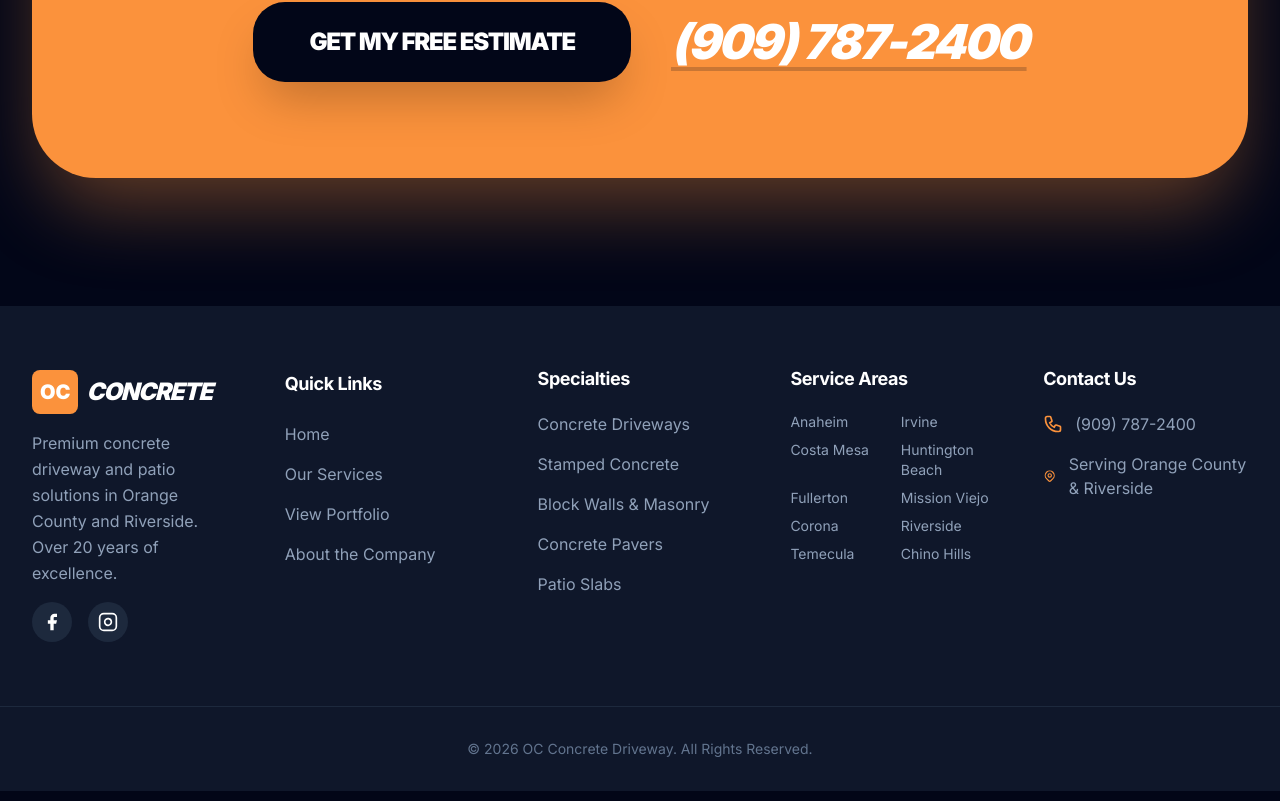
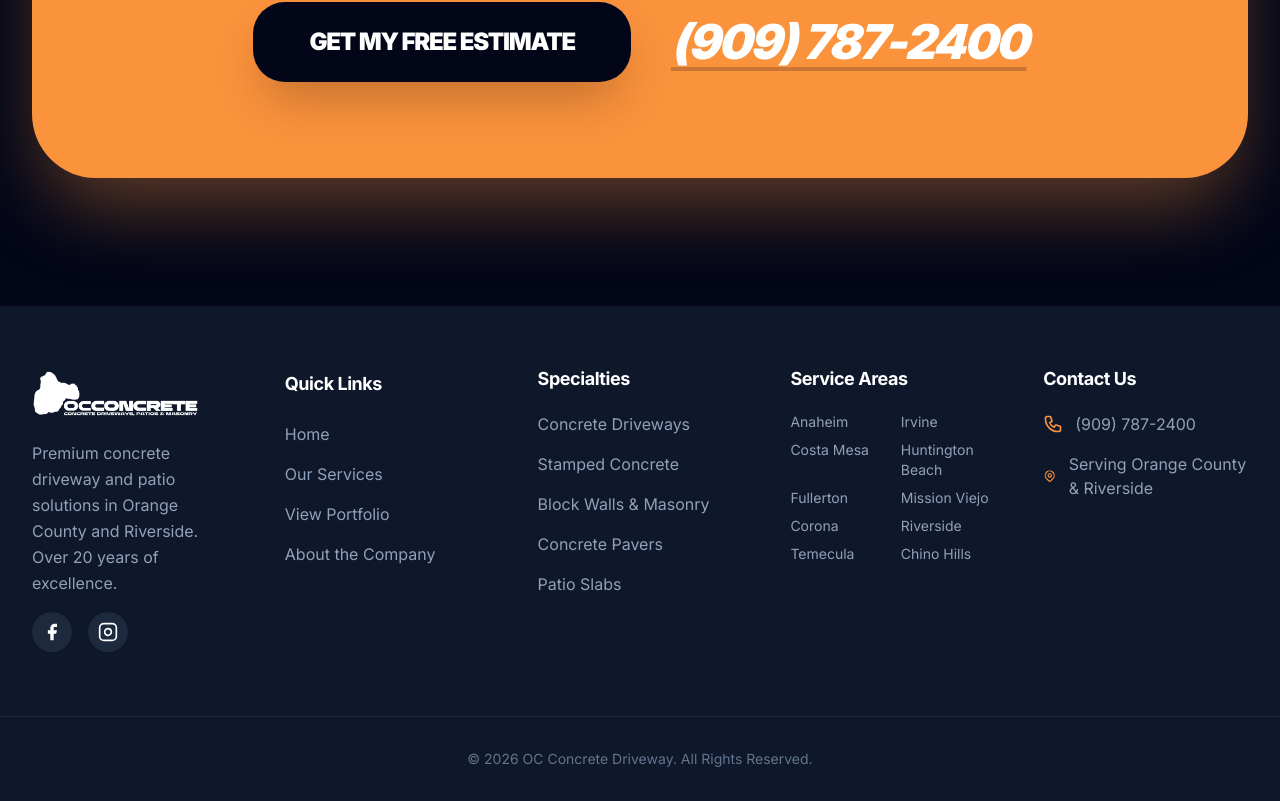
Before and after one commit to bxeinc-900/oc-concrete-driveway-full, a Next.js app in the folder frontend/: page /service-areas/costa-mesa in a window 1280 px wide. Shown: the part 3726-4527 px from the top of the page. Built offline with nearby package versions, Linux system fonts and the light colour scheme.

Commit message:
Add leadconnector chat widget to layout

```diff
--- a/frontend/src/app/layout.tsx
+++ b/frontend/src/app/layout.tsx
@@ -1,5 +1,6 @@
 import type { Metadata } from "next";
 import { Inter } from "next/font/google";
+import Script from "next/script";
 import "./globals.css";
 import Navbar from "@/components/Navbar";
 import Footer from "@/components/Footer";
@@ -90,6 +91,12 @@ export default function RootLayout({
         <Navbar />
         <main>{children}</main>
         <Footer />
+        <Script
+          src="https://beta.leadconnectorhq.com/loader.js"
+          data-resources-url="https://beta.leadconnectorhq.com/chat-widget/loader.js"
+          data-widget-id="69a798b3a27e8c43b3617ff2"
+          strategy="lazyOnload"
+        />
       </body>
     </html>
   );
--- a/frontend/src/components/Footer.tsx
+++ b/frontend/src/components/Footer.tsx
@@ -1,4 +1,5 @@
 import Link from "next/link";
+import Image from "next/image";
 
 const Footer = () => {
     return (
@@ -6,22 +7,27 @@ const Footer = () => {
             <div className="section-container grid grid-cols-1 md:grid-cols-3 lg:grid-cols-5 gap-12">
                 {/* Brand */}
                 <div className="space-y-4">
-                    <Link href="/" className="flex items-center space-x-2">
-                        <div className="bg-primary p-2 rounded-lg text-white font-black text-xl">OC</div>
-                        <span className="font-black text-2xl tracking-tighter italic">CONCRETE</span>
+                    <Link href="/" className="inline-block relative">
+                        <Image
+                            src="/OC-Concrete-driveway_official-300x86.png"
+                            alt="OC Concrete Driveway Logo"
+                            width={240}
+                            height={68}
+                            className="h-10 md:h-12 w-auto object-contain brightness-0 invert"
+                        />
                     </Link>
                     <p className="text-slate-400 leading-relaxed">
                         Premium concrete driveway and patio solutions in Orange County and Riverside. Over 20 years of excellence.
                     </p>
-                    <div className="flex space-x-4">
-                        <a href="https://www.facebook.com/occoncretedriveways" target="_blank" rel="noopener noreferrer" className="w-10 h-10 bg-slate-800 flex items-center justify-center rounded-full hover:bg-primary transition-colors">
+                    <div className="flex space-x-4 relative z-20">
+                        <Link href="https://www.facebook.com/occoncretedriveways" target="_blank" rel="noopener noreferrer" className="w-10 h-10 bg-slate-800 flex items-center justify-center rounded-full hover:bg-primary transition-colors cursor-pointer">
                             <span className="sr-only">Facebook</span>
-                            <svg className="w-5 h-5" fill="currentColor" viewBox="0 0 24 24"><path d="M18 2h-3a5 5 0 00-5 5v3H7v4h3v8h4v-8h3l1-4h-4V7a1 1 0 011-1h3z" /></svg>
-                        </a>
-                        <a href="https://www.instagram.com/oc_concretedriveway" target="_blank" rel="noopener noreferrer" className="w-10 h-10 bg-slate-800 flex items-center justify-center rounded-full hover:bg-primary transition-colors">
+                            <svg className="w-5 h-5 pointer-events-none" fill="currentColor" viewBox="0 0 24 24"><path d="M18 2h-3a5 5 0 00-5 5v3H7v4h3v8h4v-8h3l1-4h-4V7a1 1 0 011-1h3z" /></svg>
+                        </Link>
+                        <Link href="https://www.instagram.com/oc_concretedriveway" target="_blank" rel="noopener noreferrer" className="w-10 h-10 bg-slate-800 flex items-center justify-center rounded-full hover:bg-primary transition-colors cursor-pointer">
                             <span className="sr-only">Instagram</span>
-                            <svg className="w-5 h-5" fill="none" stroke="currentColor" strokeWidth="2" viewBox="0 0 24 24"><rect width="20" height="20" x="2" y="2" rx="5" ry="5" /><path d="M16 11.37A4 4 0 1112.63 8 4 4 0 0116 11.37zm1.5-4.87h.01" /></svg>
-                        </a>
+                            <svg className="w-5 h-5 pointer-events-none" fill="none" stroke="currentColor" strokeWidth="2" viewBox="0 0 24 24"><rect width="20" height="20" x="2" y="2" rx="5" ry="5" /><path d="M16 11.37A4 4 0 1112.63 8 4 4 0 0116 11.37zm1.5-4.87h.01" /></svg>
+                        </Link>
                     </div>
                 </div>
 
```
